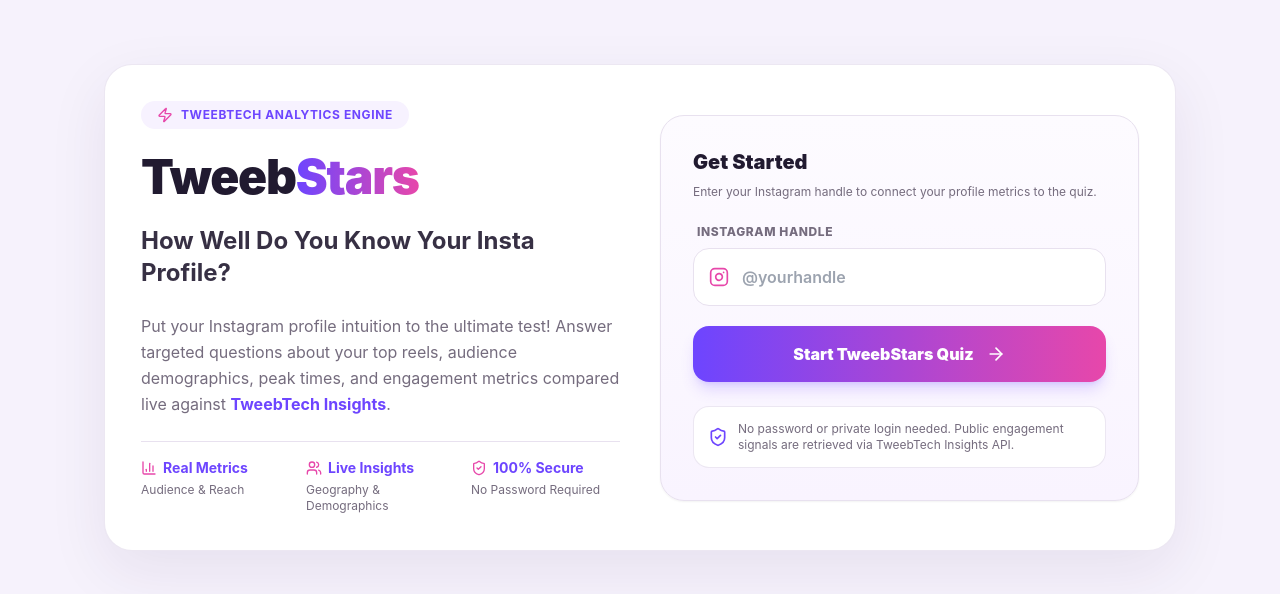
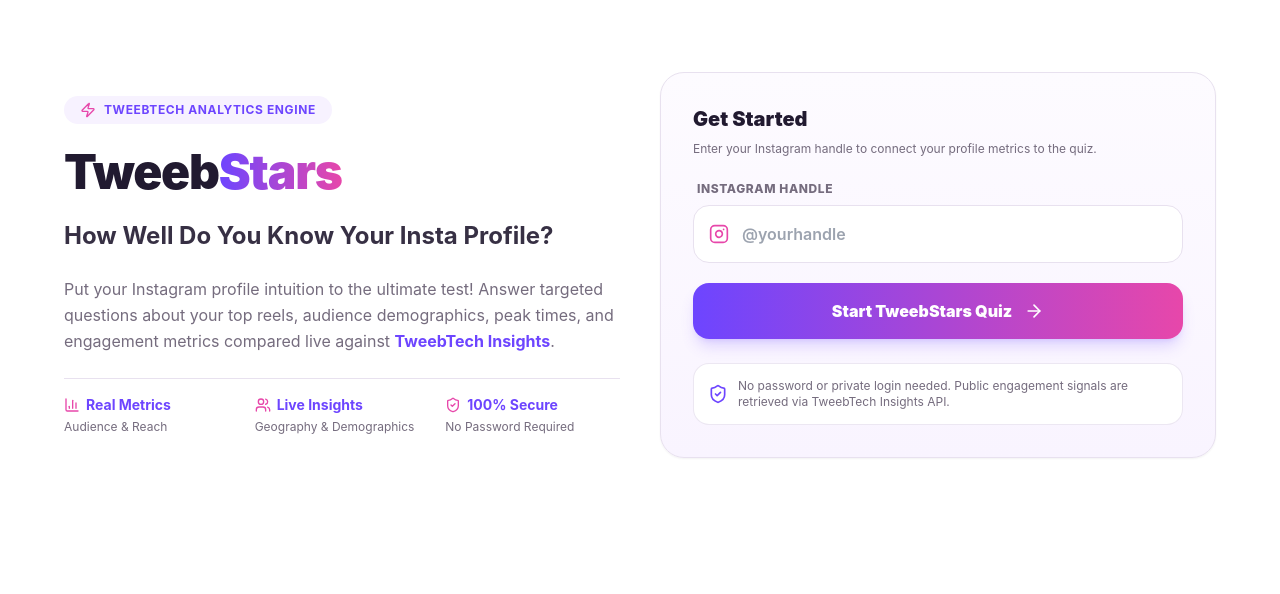
Before and after one commit to elishmasocialtweebs/tweebsstars-quiz, a Next.js app: page / in a window 1280 px wide. Shown: the top 594 px of the page. Built offline with nearby package versions, Linux system fonts and the light colour scheme.

Commit message:
style: change entire page background to pure white

```diff
--- a/src/app/globals.css
+++ b/src/app/globals.css
@@ -18,7 +18,7 @@
 
 body {
   margin: 0;
-  background-color: #f6f2fc;
+  background-color: #ffffff;
   font-family: 'Inter', system-ui, -apple-system, sans-serif;
   color: var(--ink);
   -webkit-font-smoothing: antialiased;
@@ -26,10 +26,11 @@
 
 .app-container {
   width: 100%;
-  max-width: 1120px;
+  max-width: 1200px;
   min-height: 100vh;
   margin: 0 auto;
-  padding: 32px 24px;
+  padding: 40px 24px;
+  background-color: #ffffff;
 }
 
 .brand-gradient-text {
@@ -56,10 +57,10 @@
 
 .desktop-card {
   background: #ffffff;
-  border-radius: 28px;
-  padding: 36px;
-  box-shadow: 0 20px 60px rgba(48, 27, 78, 0.08);
-  border: 1px solid rgba(232, 225, 239, 0.8);
+  border-radius: 0;
+  padding: 0;
+  box-shadow: none;
+  border: none;
 }
 
 .option-card {
```
